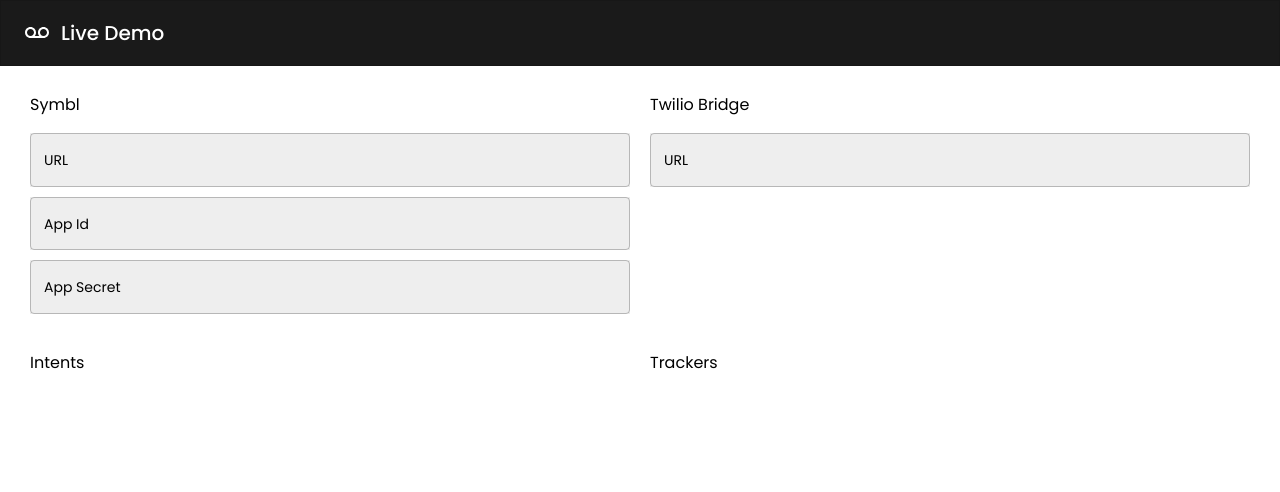
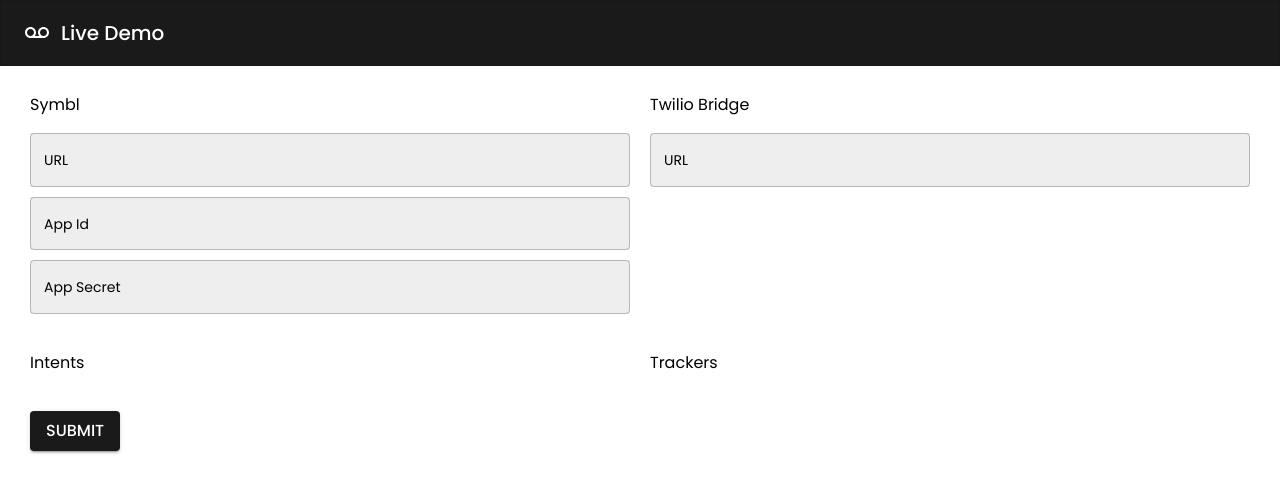
Before and after one commit to SymblDev/symbl-real-time-assist, a React (Create React App) app: page /config in a window 1280 px wide. Shown: the top 492 px of the page. Built offline with nearby package versions, Linux system fonts and the light colour scheme.

Commit message:
Save config button

```diff
--- a/src/pages/ConfigPage.js
+++ b/src/pages/ConfigPage.js
@@ -4,7 +4,7 @@
  * File Created: Monday, 3rd October 2022 1:01:26 pm
  * Author: Subodh Jena (jenasubodh@gmail.com)
  * -----
- * Last Modified: Monday, 3rd October 2022 8:00:03 pm
+ * Last Modified: Monday, 3rd October 2022 8:02:43 pm
  * Modified By: Subodh Jena (jenasubodh@gmail.com>)
  * -----
  * Copyright 2019 - 2022 symbl.ai, Symbl
@@ -13,6 +13,7 @@
 import React from "react";
 import { makeStyles } from "@material-ui/core/styles";
 import TextField from "@material-ui/core/TextField";
+import Button from "@material-ui/core/Button";
 
 export default function ConfigPage(props) {
   const classes = useStyles();
@@ -22,7 +23,7 @@
       <div className={classes.mainContainer}>
         <div className={classes.container}>
           <p className={classes.title}>Symbl</p>
-          <form className={classes.containerBody} noValidate>
+          <div className={classes.containerBody} noValidate>
             <TextField id="symbl_url" label="URL" variant="outlined" />
             <span className={classes.separator}></span>
             <TextField id="symbl_app_id" label="App Id" variant="outlined" />
@@ -32,14 +33,14 @@
               label="App Secret"
               variant="outlined"
             />
-          </form>
+          </div>
         </div>
 
         <div className={classes.container}>
           <p className={classes.title}>Twilio Bridge</p>
-          <form className={classes.containerBody} noValidate>
+          <div className={classes.containerBody} noValidate>
             <TextField id="twilio_bridge_url" label="URL" variant="outlined" />
-          </form>
+          </div>
         </div>
       </div>
 
@@ -53,6 +54,12 @@
           <p className={classes.title}>Trackers</p>
           <div className={classes.containerBody}></div>
         </div>
+      </div>
+
+      <div className={classes.container}>
+        <Button variant="contained" color="primary">
+          Submit
+        </Button>
       </div>
     </>
   );
```
